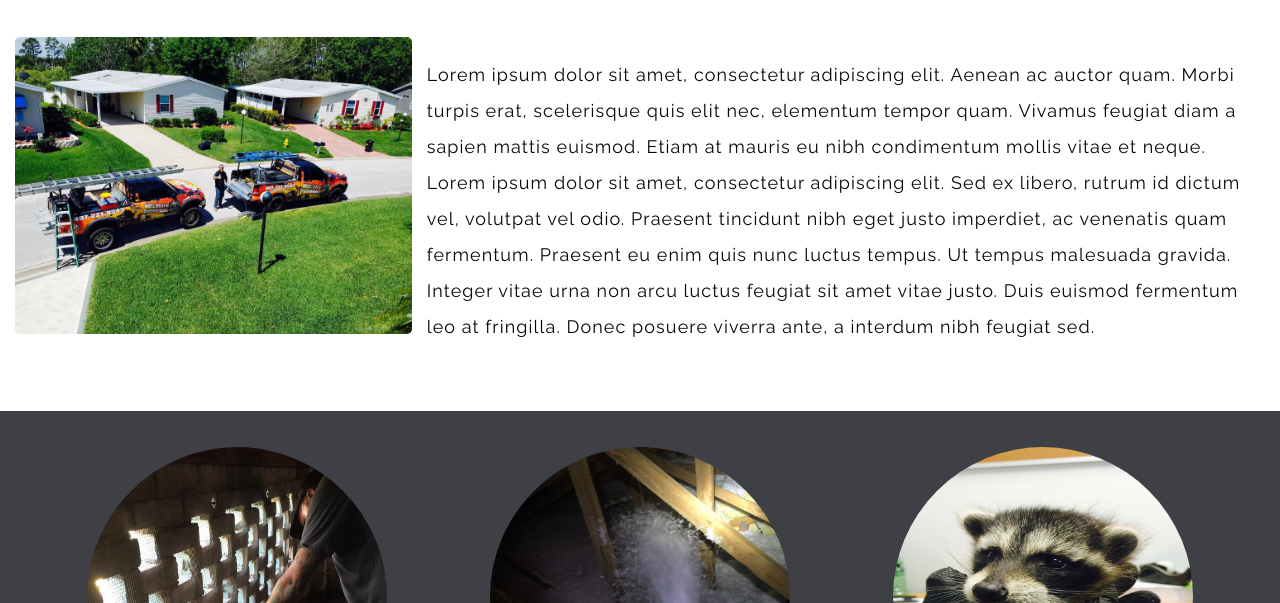
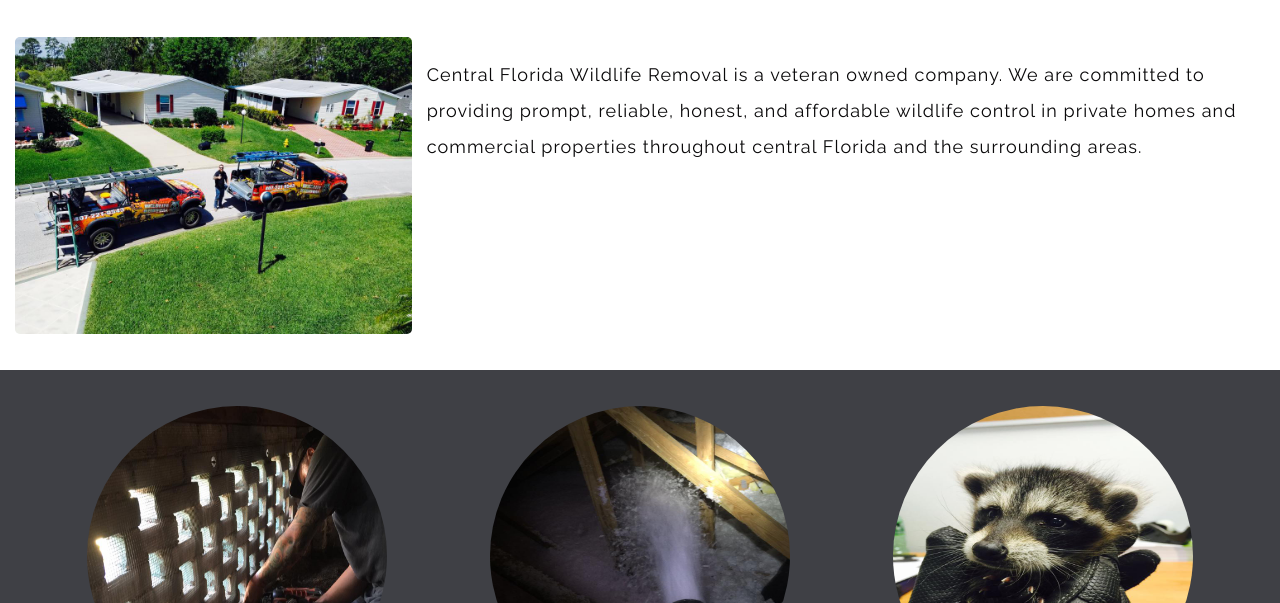
Before and after one commit to kaybee1jam/Official-CFWL-Website, a plain HTML site: page about.html in a window 1280 px wide. Shown: the part 197-800 px from the top of the page. Drawn offline with nearby package versions, Linux system fonts and the light colour scheme.

Commit message:
Change content to about page
Take off Loren ipsum and Add actual content to page.

```diff
--- a/about.html
+++ b/about.html
@@ -51,12 +51,8 @@
           </div>
           <div class="cole-md-8 about-block">
             <div class="about-intro">
-              <p>Lorem ipsum dolor sit amet, consectetur adipiscing elit. Aenean ac auctor quam. Morbi turpis erat, scelerisque quis elit nec,
-                elementum tempor quam. Vivamus feugiat diam a sapien mattis euismod. Etiam at mauris eu nibh condimentum mollis vitae et neque.
-                Lorem ipsum dolor sit amet, consectetur adipiscing elit. Sed ex libero, rutrum id dictum vel, volutpat vel odio. Praesent tincidunt
-                nibh eget justo imperdiet, ac venenatis quam fermentum. Praesent eu enim quis nunc luctus tempus. Ut tempus malesuada gravida.
-                Integer vitae urna non arcu luctus feugiat sit amet vitae justo. Duis euismod fermentum leo at fringilla. Donec posuere viverra ante,
-                a interdum nibh feugiat sed.</p>
+              <p>Central Florida Wildlife Removal is a veteran owned company. We are committed to providing prompt, reliable, honest,
+                and affordable wildlife control in private homes and commercial properties throughout central Florida and the surrounding areas.</p>
             </div>
           </div>
         </div>
```
